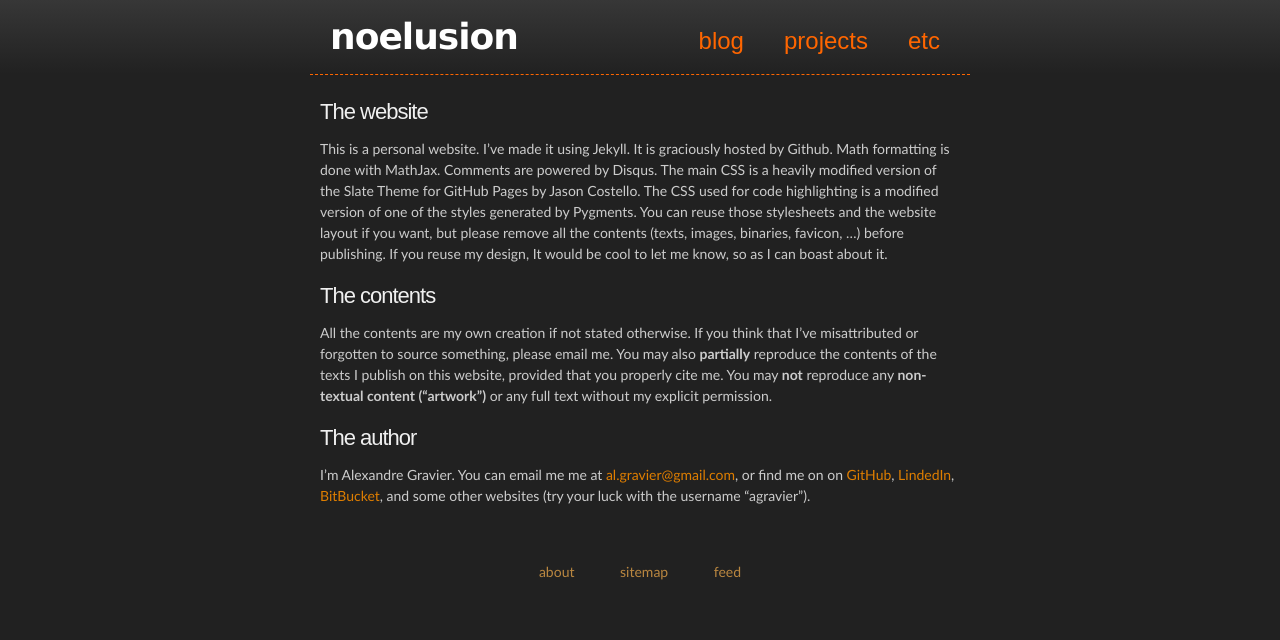
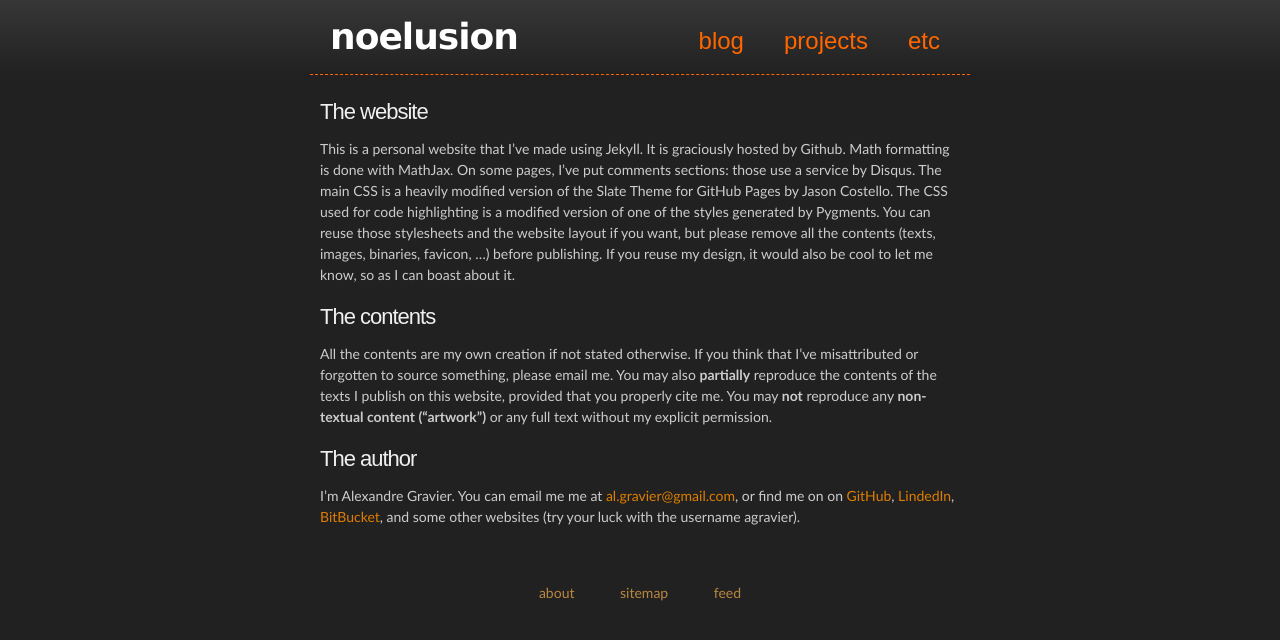
Before and after one commit to agravier/agravier.github.io, a Jekyll site: the page built from about/index.md, in a window 1280 px wide. Shown: the top 640 px of the page. Built offline with Jekyll 4.4.1, drawn with Linux system fonts in a browser that asks for light colours; Markdown is read by kramdown in place of the engine named in the settings.

Commit message:
Change projectsand about pages, add introductory sentence to Coursera notes index.

```diff
--- a/about/index.md
+++ b/about/index.md
@@ -5,16 +5,16 @@ title: postface
 
 ### The website
 
-This is a personal website. I've made it using Jekyll. It is
-graciously hosted by Github. Math formatting is done with
-MathJax. Comments are powered by Disqus. The main CSS is a heavily
-modified version of the Slate Theme for GitHub Pages by Jason
-Costello. The CSS used for code highlighting is a modified version of
-one of the styles generated by Pygments. You can reuse those
-stylesheets and the website layout if you want, but please remove all
-the contents (texts, images, binaries, favicon, ...) before
-publishing. If you reuse my design, It would be cool to let me know,
-so as I can boast about it.
+This is a personal website that I've made using Jekyll. It is
+graciously hosted by Github. Math formatting is done with MathJax. On
+some pages, I've put comments sections: those use a service by
+Disqus. The main CSS is a heavily modified version of the Slate Theme
+for GitHub Pages by Jason Costello. The CSS used for code highlighting
+is a modified version of one of the styles generated by Pygments. You
+can reuse those stylesheets and the website layout if you want, but
+please remove all the contents (texts, images, binaries, favicon, ...)
+before publishing. If you reuse my design, it would also be cool to
+let me know, so as I can boast about it.
 
 ### The contents
 
@@ -32,4 +32,4 @@ I'm Alexandre Gravier. You can email me me at
 [GitHub](https://github.com/agravier/),
 [LindedIn](http://linkedin.com/in/agravier),
 [BitBucket](https://bitbucket.org/agravier/), and some other websites
-(try your luck with the username "agravier").
+(try your luck with the username agravier).
```
Also changed, not shown: etc/index.md (+8 -0 lines), projects/index.md (+1 -3 lines).
